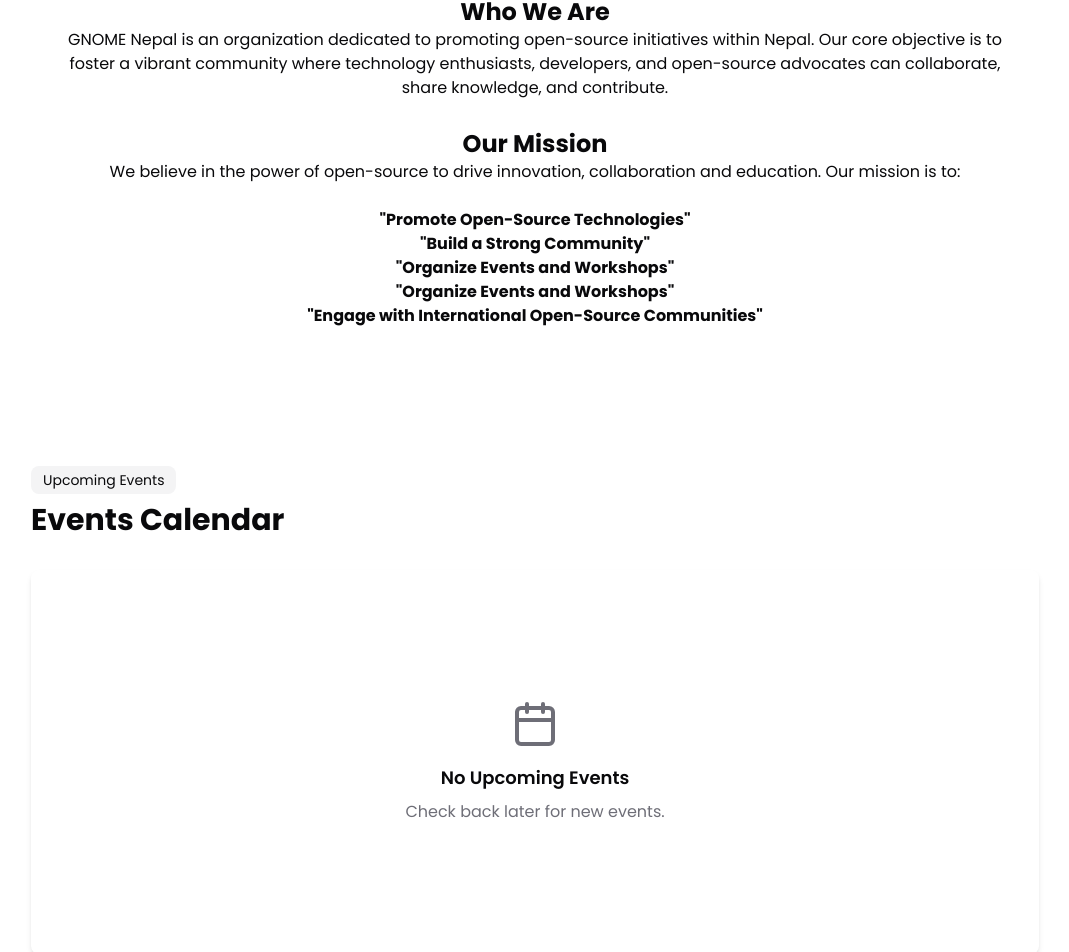
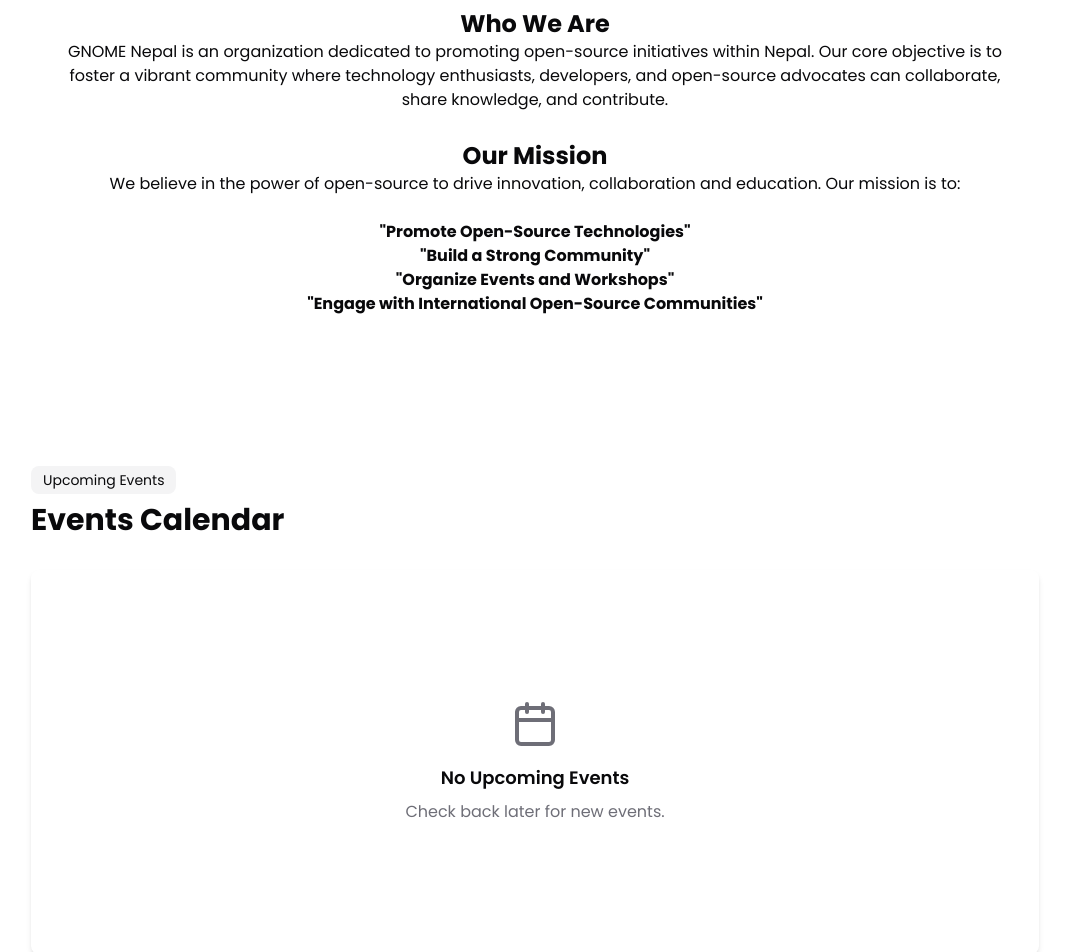
Before and after one commit to GNOME-Nepal/website, a React (Vite) app: page / in a window 1280 px wide. Shown: the part 1502-2454 px from the top of the page, without its empty margins (105-1174 px from the left). Built offline with nearby package versions, Linux system fonts and the light colour scheme.

Commit message:
fix: repeated content & remove extra border

```diff
--- a/src/components/Accordian.jsx
+++ b/src/components/Accordian.jsx
@@ -22,7 +22,7 @@
               className="w-full p-4 text-left"
               onClick={() => handleToggle(index)}
             >
-              <div className="flex justify-between items-center border-2">
+              <div className="flex justify-between items-center">
                 <div className="flex flex-row gap-2 items-center ">
                   <div
                     className={clsx(
--- a/src/sections/Aboutus.jsx
+++ b/src/sections/Aboutus.jsx
@@ -37,8 +37,6 @@
                 <br />
                 "Organize Events and Workshops"
                 <br />
-                "Organize Events and Workshops"
-                <br />
                 "Engage with International Open-Source Communities"
               </div>
             </p>
```
